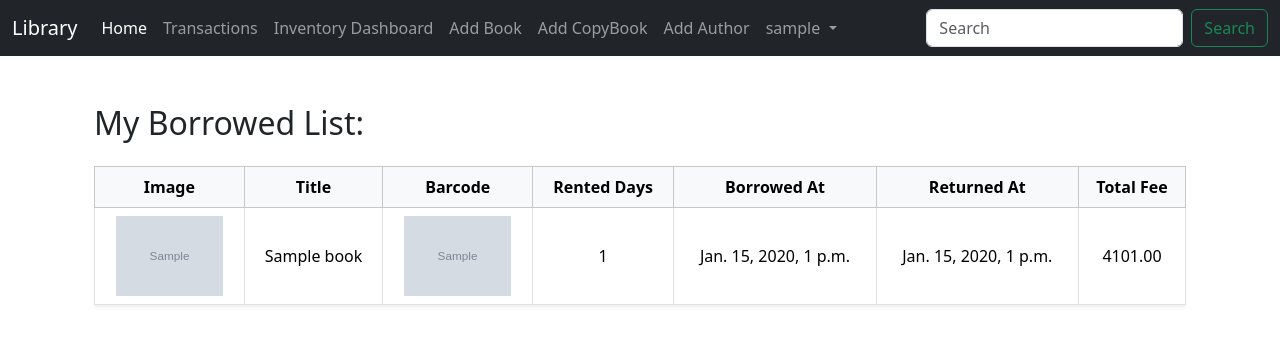
After one commit to AsHkAn-Django/library-management, a Django app: page /my-borrows/ in a window 1280 px wide. The commit adds this page. Shown: the top 345 px of the page. Run offline with Django 5.2, Linux system fonts and the light colour scheme; a user stored in the database is signed in; tables that the repository leaves empty hold one stand-in row (values such as "Sample post"); grey boxes marked "Sample" are stand-in pictures; some libraries are stand-ins or nearby versions.

Commit message:
add borrowbook view and works fine with all the possible problems

```diff
--- a/myApp/forms.py
+++ b/myApp/forms.py
@@ -2,7 +2,7 @@ from django import forms
 from django.forms import modelformset_factory, BaseFormSet, ValidationError
 from django.contrib.auth import get_user_model
 
-from .models import Book, Author, BookCopy
+from .models import Book, Author, BookCopy, BorrowRecord
 
 
 SELECT_CHOICES = [
@@ -10,6 +10,14 @@ SELECT_CHOICES = [
     ('Return', 'Return'),
     ('Track', 'Track')
 ]
+
+
+class BorrowForm(forms.ModelForm):
+
+    class Meta:
+        model = BorrowRecord
+        fields = []
+
 
 class BorrowAndReturnForm(forms.Form):
     """A form for borrowing, returning, or tracking a book by barcode."""
--- a/myApp/models.py
+++ b/myApp/models.py
@@ -63,6 +63,7 @@ class BookCopy(models.Model):
         status = "Available" if self.is_available else "Borrowed"
         return f"Copy of {self.book.title} ({status})"
 
+
 class BorrowRecord(models.Model):
     book_copy = models.ForeignKey(
         BookCopy,
@@ -91,7 +92,7 @@ class BorrowRecord(models.Model):
         data = self.get_total_debt_till_now()
         self.total_fee = data['total']
         self.save()
-        return data
+        return self.total_fee
 
     def get_total_debt_till_now(self):
         """Bring the debt of user till now."""
--- a/myApp/templates/base.html
+++ b/myApp/templates/base.html
@@ -46,7 +46,7 @@
                             {{ user.username }}
                         </a>
                         <ul class="dropdown-menu" aria-labelledby="userDropdown">
-                            <li><a class="dropdown-item" href="#">Profile</a></li>
+                            <li><a class="dropdown-item" href="{% url 'myApp:my_borrows_list' %}">My Borrows</a></li>
                             <li>
                                 <form action="{% url 'logout' %}" method="post">
                                     {% csrf_token %}
--- a/myApp/templates/myApp/index.html
+++ b/myApp/templates/myApp/index.html
@@ -9,7 +9,11 @@
     <div class="col-md-6 mb-4 mb-md-0">
       <h1 class="display-5 fw-bold text-dark">Smart Library System</h1>
       <p class="fs-5 text-secondary">Manage library operations with barcode-enabled checkouts, efficient returns, and real-time inventory tracking.</p>
+
+      {% if user.is_staff %}
       <a href="{% url 'myApp:transactions' %}" class="btn btn-primary btn-lg mt-3">Track Books</a>
+      {% endif %}
+
     </div>
 
     <!-- Right: Key Features -->
@@ -90,7 +94,7 @@
                     <p>Daily Rent: ${{ book.daily_rent }}</p>
                 </div>
                 <div class="card-footer text-center">
-                    <a href="" class="btn btn-outline-info">Borrow it</a>
+                    <a href="{% url 'myApp:borrow_book' book.pk %}" class="btn btn-outline-info">Borrow it</a>
 
                 </div>
             </div>
--- /dev/null
+++ b/myApp/templates/myApp/my_borrows_list.html
@@ -0,0 +1,67 @@
+{% extends 'base.html' %}
+{% load django_bootstrap5 %}
+{% load static %}
+
+{% block content %}
+
+<div class="container my-5">
+   <div class="d-flex justify-content-between align-items-center mb-4">
+    <h2 class="mb-0">My Borrowed List:</h2>
+  </div>
+
+  <div class="table-responsive">
+    <table class="table table-bordered table-hover align-middle text-center shadow-sm">
+      <thead class="table-light">
+        <tr>
+          <th>Image</th>
+          <th>Title</th>
+          <th>Barcode</th>
+          <th>Rented Days</th>
+          <th>Borrowed At</th>
+          <th>Returned At</th>
+          <th>Total Fee</th>
+        </tr>
+      </thead>
+      <tbody>
+        {% for record in records %}
+        <tr>
+          <td>
+              {% if record.book_copy.book.image %}
+              <img src="{{ record.book_copy.book.image.url }}"
+              alt="{{ record.book_copy.book.title }} barcode" style="height:80px;">
+              {% else %}
+              <img src="{% static 'images/No_Image_Available.jpg' %}"
+              alt="{{ record.book_copy.book.title }} barcode" style="height:300px;">
+              {% endif %}
+          </td>
+          <td>{{ record.book_copy.book.title }}</td>
+          <td>
+              {% if record.book_copy.barcode_image %}
+              <img src="{{ record.book_copy.barcode_image.url }}"
+              alt="{{ record.book_copy.book.title }} barcode" style="height:80px;">
+              {% else %}
+              <img src="{% static 'images/No_Image_Available.jpg' %}"
+              alt="{{ record.book_copy.book.title }} barcode" style="height:300px;">
+              {% endif %}
+          </td>
+          <td>{{ record.rented_days }}</td>
+          <td>
+            {{ record.borrowed_at }}
+          </td>
+          <td>
+            {% if record.returned_at %}{{record.returned_at}}{% else %}❌{% endif %}
+         </td>
+          <td>
+            {{ record.get_total_fee }}
+          </td>
+        </tr>
+        {% empty %}
+        <tr>
+          <td colspan="7" class="text-muted">No borrows</td>
+        </tr>
+        {% endfor %}
+      </tbody>
+    </table>
+  </div>
+</div>
+{% endblock content %}
--- a/myApp/urls.py
+++ b/myApp/urls.py
@@ -14,5 +14,7 @@ urlpatterns = [
     path('add-copy-book/', views.BookCopyCreateView.as_view(), name='add_copy_book'),
     path('add-book/', views.BookCreateView.as_view(), name='add-book'),
     path('add-author/', views.AuthorCreateView.as_view(), name='add-author'),
+    path('borrow-book/<int:pk>/', views.borrow_book, name='borrow_book'),
+    path('my-borrows/', views.my_borrows_list, name='my_borrows_list'),
     path('', views.IndexTemplateView.as_view(), name='home'),
 ]
--- a/myApp/views.py
+++ b/myApp/views.py
@@ -14,7 +14,10 @@ import random
 from io import BytesIO
 
 from .models import Author, BookCopy, BorrowRecord, Book
-from .forms import BorrowAndReturnForm, BookForm, AuthorForm, BookCopyFormSet
+from .forms import (
+    BorrowAndReturnForm, BookForm, AuthorForm, BookCopyFormSet,
+                    BorrowForm
+)
 
 
 
@@ -22,6 +25,17 @@ class IndexTemplateView(generic.ListView):
     model = Book
     template_name = "myApp/index.html"
     context_object_name = 'all_books'
+
+    # def get_context_data(self, **kwargs):
+    #     context = super().get_context_data(**kwargs)
+    #     borrowed_records = BorrowRecord.objects.filter(returned_at__isnull=True)
+    #     borrowed_books = Book.objects.filter(borrowed_books__in=borrowed_records)
+    #     available_books = Book.objects.exclude(
+    #         id__in=borrowed_books.values_list('id', flat=True)
+    #     )
+    #     context['borrowed_books'] = borrowed_books
+    #     context['available_books'] = available_books
+    #     return context
 
 
 @staff_member_required
@@ -72,7 +86,8 @@ def book_transactions(request):
                 messages.info(request, f"The book ({book.title}) is in the library.")
 
         return redirect('myApp:transactions')
-    return render(request, 'myApp/transactions.html', {'form': form, 'result': result})
+    return render(request, 'myApp/transactions.html',
+                  {'form': form, 'result': result})
 
 
 @staff_member_required
@@ -80,7 +95,8 @@ def book_transactions(request):
 def return_summary(request, pk):
     record = get_object_or_404(BorrowRecord, pk=pk)
     fee_data = record.get_total_fee()
-    return render(request, 'myApp/return_summary.html', {'record': record, 'fee_data': fee_data})
+    return render(request, 'myApp/return_summary.html',
+                  {'record': record, 'fee_data': fee_data})
 
 
 
@@ -130,7 +146,6 @@ class BookCopyCreateView(UserPassesTestMixin, LoginRequiredMixin, generic.View):
         return render(request, self.template_name, {"formset": formset})
 
 
-# TODO: IT SHOULD GET FIXED ESPECIALLY THE FORM HANDLING
 class BookUpdateView(UserPassesTestMixin, LoginRequiredMixin, generic.UpdateView):
     model = Book
     form_class = BookForm
@@ -139,7 +154,6 @@ class BookUpdateView(UserPassesTestMixin, LoginRequiredMixin, generic.UpdateView
 
     def test_func(self):
         return self.request.user.is_staff
-
 
 
 def create_and_assign_barcode(book):
@@ -177,8 +191,17 @@ def generate_unique_barcode(length=12):
 @staff_member_required
 @login_required
 def inventory_dashboard(request):
-    books = BookCopy.objects.all()
-    return render(request, 'myApp/inventory_dashboard.html', {'books': books})
+    main_books = Book.objects.select_related('author'
+                                             ).prefetch_related('copies')
+    copy_books = BookCopy.objects.select_related('book'
+                                                 ).prefetch_related(
+                                                     'borrow_records')
+    return render(request,'myApp/inventory_dashboard.html',
+        {
+            'main_books': main_books,
+            'copy_books': copy_books,
+        }
+    )
 
 
 @staff_member_required
@@ -197,10 +220,55 @@ def update_stock(request, pk):
             if book.stock > 0:
                 book.stock -= 1
                 book.save()
-                messages.success(request, f"Stock for '{book.title}' decreased.")
+                messages.success(request,
+                                 f"Stock for '{book.title}' decreased.")
             else:
-                messages.warning(request, f"Stock for '{book.title}' cannot go below zero.")
+                messages.warning(request,
+                                 f"Stock for '{book.title}' cannot go below zero.")
         else:
             messages.error(request, 'Invalid action.')
 
     return redirect('myApp:inventory-dashboard')
+
+
+@login_required
+def borrow_book(request, pk):
+    book = get_object_or_404(Book, pk=pk)
+
+    if request.method == "POST":
+        form = BorrowForm(request.POST)
+        if form.is_valid():
+            if BorrowRecord.objects.filter(
+                book_copy__book=book,
+                borrower=request.user
+                ).exists():
+                messages.warning(
+                    request,
+                    'You have already borrowed a copy of this book.')
+                return redirect('myApp:home')
+            book_copy = book.copies.filter(is_available=True).first()
+            if book_copy is not None:
+                form.instance.book_copy = book_copy
+                form.instance.borrower = request.user
+                form.save()
+                book_copy.is_available = False
+                book_copy.save()
+                messages.success(
+                    request,
+                    f'You borrowed {book_copy.book.title} successfully.')
+            else:
+                messages.warning(
+                    request,
+                    'Unfortunately there is no any available copy of this book.')
+            return redirect('myApp:home')
+
+    form = BorrowForm()
+    return render(request, 'myApp/borrow_book.html', {"form": form,
+                                                      "book": book})
+
+@login_required
+def my_borrows_list(request):
+    records = BorrowRecord.objects.filter(
+        borrower=request.user
+        ).select_related('book_copy', 'book_copy__book')
+    return render(request, 'myApp/my_borrows_list.html', {"records": records})
```
Also changed, not shown: myApp/templates/myApp/inventory_dashboard.html (+83 -6 lines).
